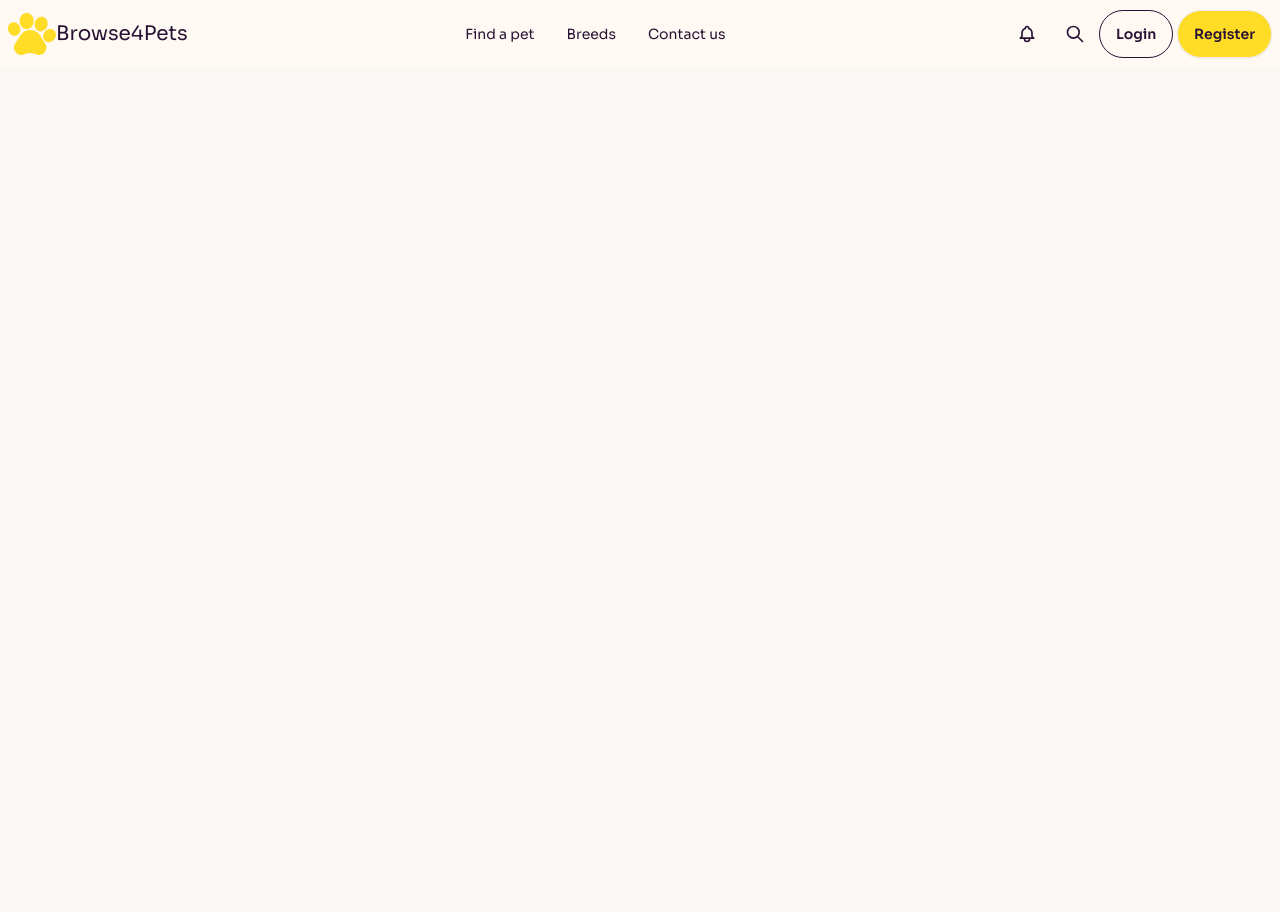
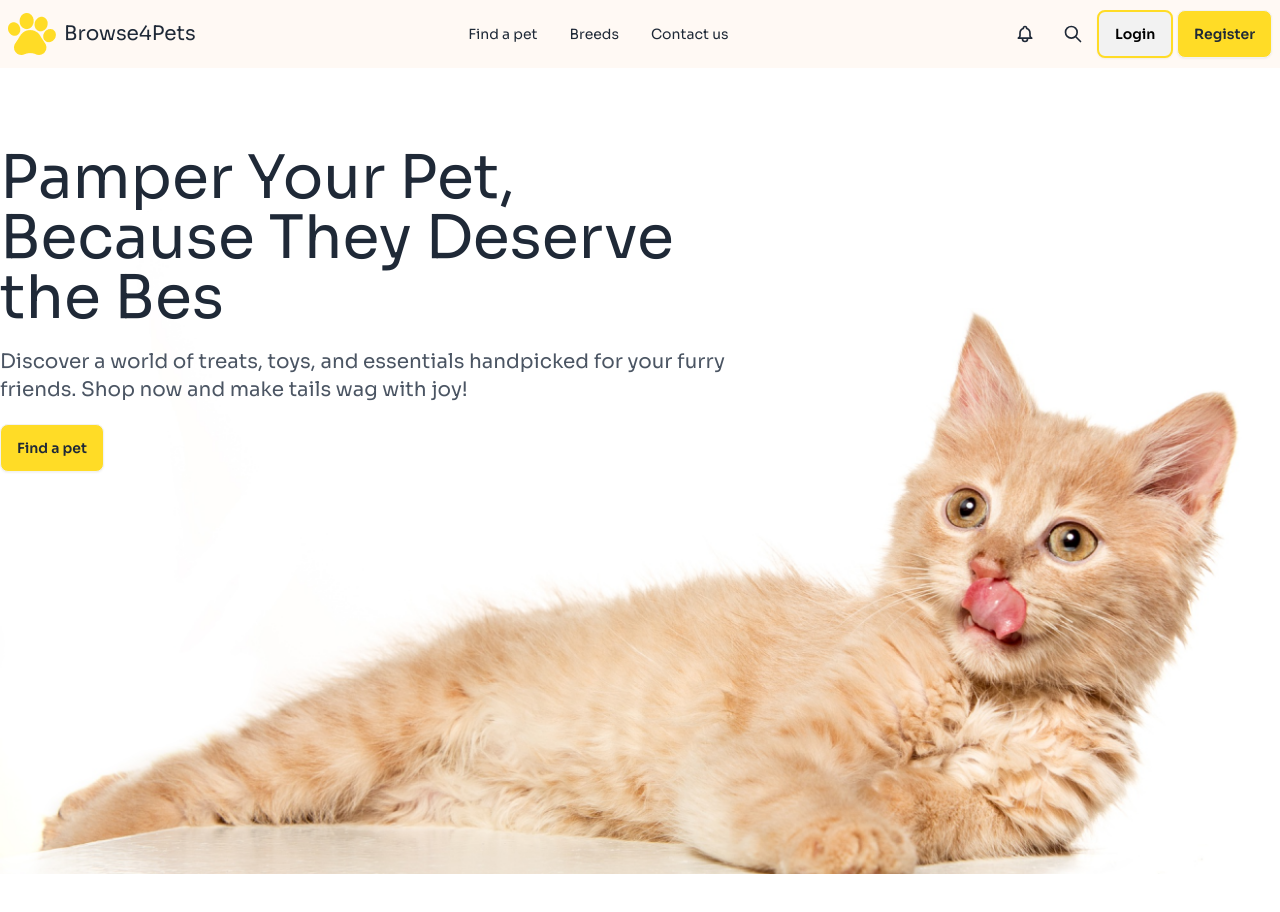
Before and after one commit to fuadhasan05/pets-website, a plain HTML site: page index.html in a window 1280 px wide. Before the commit the page ends 800 px from the top, so only its background shows below. Drawn offline with nearby package versions, Linux system fonts and the light colour scheme.

Commit message:
added banner section

```diff
--- a/index.html
+++ b/index.html
@@ -1,44 +1,53 @@
 <!DOCTYPE html>
-<html lang="en" data-theme="cupcake">
+<html lang="en" data-theme="light">
 
 <head>
     <meta charset="UTF-8">
     <meta name="viewport" content="width=device-width, initial-scale=1.0">
     <title>Pet Shop</title>
-    <!-- DaisyUI CDN -->
-    <link href="https://cdn.jsdelivr.net/npm/daisyui@4.12.23/dist/full.min.css" rel="stylesheet" type="text/css" />
-    <script src="https://cdn.tailwindcss.com"></script>
+
     <!-- Google Font CDN -->
     <link rel="preconnect" href="https://fonts.googleapis.com">
     <link rel="preconnect" href="https://fonts.gstatic.com" crossorigin>
     <link href="https://fonts.googleapis.com/css2?family=Sora:wght@100..800&display=swap" rel="stylesheet">
 
+    <!-- DaisyUI CDN -->
+    <link href="https://cdn.jsdelivr.net/npm/daisyui@4.12.23/dist/full.min.css" rel="stylesheet" type="text/css" />
+    <script src="https://cdn.tailwindcss.com"></script>
+    <link rel="stylesheet" href="style.css">
+
     <style>
-        .google-font-sora {
+        .font-sora {
             font-family: "Sora", serif;
         }
     </style>
+
     <script>
-        tailwind.config ={
+        tailwind.config = {
             theme: {
                 extend: {
                     colors: {
                         clifford: '#da373d',
                         'pet-primary': 'rgba(255, 220, 38, 1)',
+                        'nav-color': '#FFF9F4',
                     }
                 }
             }
         }
     </script>
+
 </head>
 
-<body class="google-font-sora">
+<body class="font-sora">
     <!-- Header section -->
-    <header class="md:container mx-auto">
+    <header class=" md:container mx-auto ">
         <!-- Navbar -->
-        <nav class="mx-auto ">
-            <div class="navbar bg-[#FFF9F4] flex justify-between">
-                <div class="">
+        <nav class="mx-auto bg-nav-color">
+            <div class="navbar  flex justify-between">
+
+                <div>
+
+                    <!-- Left: Logo -->
                     <div class="dropdown ">
                         <div tabindex="0" role="button" class="btn btn-ghost lg:hidden">
                             <svg xmlns="http://www.w3.org/2000/svg" class="h-5 w-5" fill="none" viewBox="0 0 24 24"
@@ -54,9 +63,16 @@
                             <li><a>Contact us</a></li>
                         </ul>
                     </div>
-                    <img src="/assets/logo-header.png" alt="">
-                    <a class=" text-xl">Browse4Pets</a>
+
+                    <!-- Right: Dropdown (Mobile Menu Button) -->
+                    <div class="flex items-center">
+                        <img src="./assets/logo-header.png" alt="">
+                        <a class=" text-xl ml-2">Browse4Pets</a>
+                    </div>
+
                 </div>
+
+                <!-- Center Navigation (Hidden on Mobile) -->
                 <div class="navbar-center hidden lg:flex">
                     <ul class="menu menu-horizontal px-1">
                         <li><a>Find a pet</a></li>
@@ -65,6 +81,7 @@
                     </ul>
                 </div>
 
+                <!-- Right Section (Hidden on Mobile) -->
                 <div class=" hidden lg:flex">
                     <button class="btn btn-ghost btn-circle">
                         <div class="indicator">
@@ -83,26 +100,53 @@
                         </svg>
                     </button>
                     <div class="">
-                        <a class="btn btn-outline ">Login</a>
+                        <a class="btn border-2 border-pet-primary text-black rounded-lg hover:bg-pet-primary ">
+                            Login</a>
                         <a class="btn bg-pet-primary ">Register</a>
                     </div>
                 </div>
             </div>
         </nav>
+
         <span>
             <hr class="sm:w-full lg:hidden border-black " />
         </span>
 
+        <!-- Banner Container -->
 
+        <section class="pt-20 mb-20">
+
+            <div class="relative ">
+
+                <img src="./assets/cat-big.png" alt="" class="w-full ">
+                <div class="absolute left-0 top-0 max-w-3xl">
+                    <h1 class=" text-3xl lg:text-6xl">
+                        Pamper Your Pet,
+                        Because They Deserve
+                        the Bes
+                    </h1>
+                    <p class=" text-base lg:text-xl text-gray-600 mt-5 mb-5">Discover a world of treats, toys, and essentials
+                        handpicked for  your furry friends. Shop now and make
+                        tails wag with joy!</p>
+                    <button class="btn bg-pet-primary">
+                        Find a pet
+                    </button>
+                </div>
+            </div>
+
+        </section>
     </header>
-    <!-- Main Section -->
+
+    <!-- main section -->
     <main>
 
     </main>
-    <!-- Footer Section -->
-    <Footer>
 
-    </Footer>
+    <!-- footer -->
+    <footer>
+
+    </footer>
+
 </body>
 
 </html>
```
